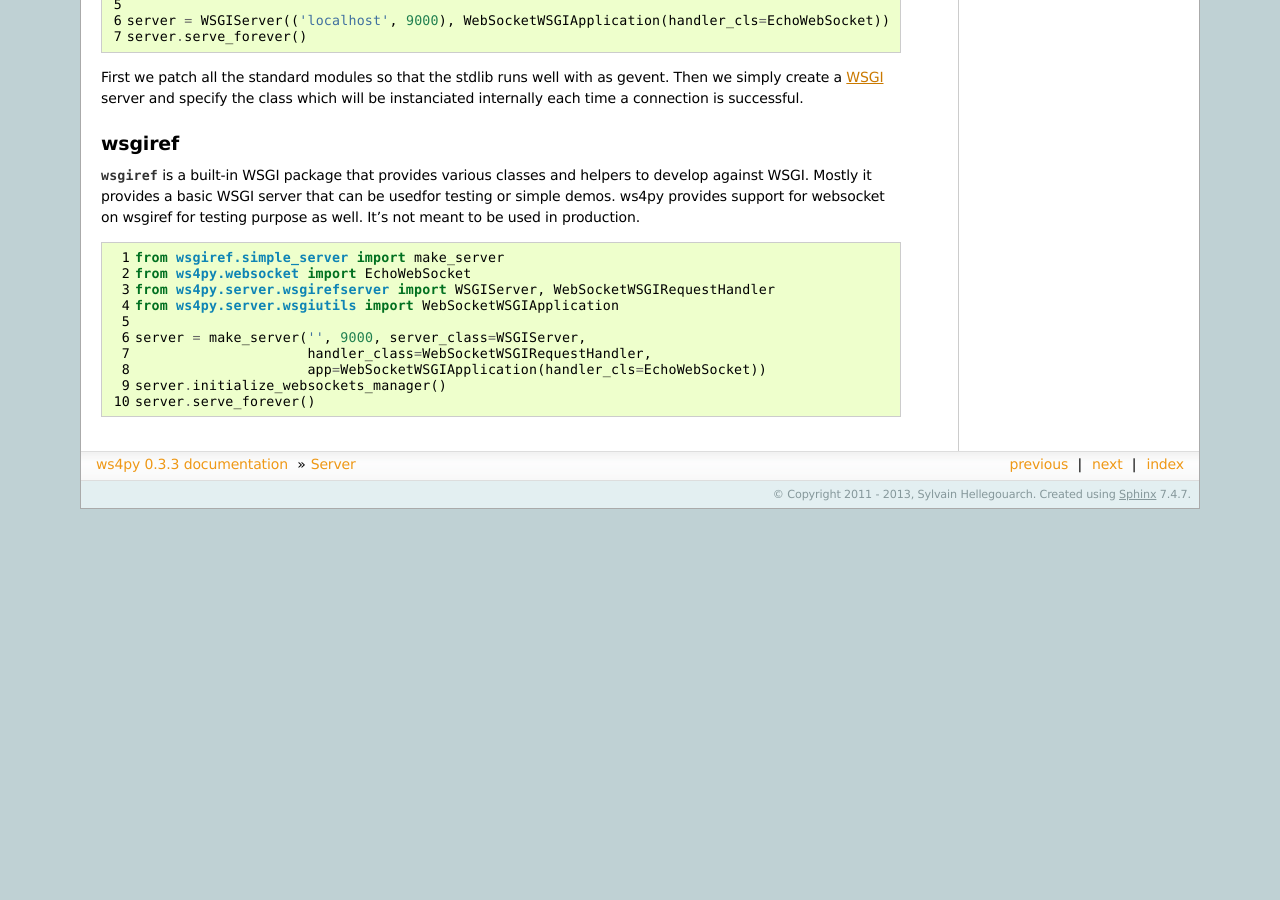
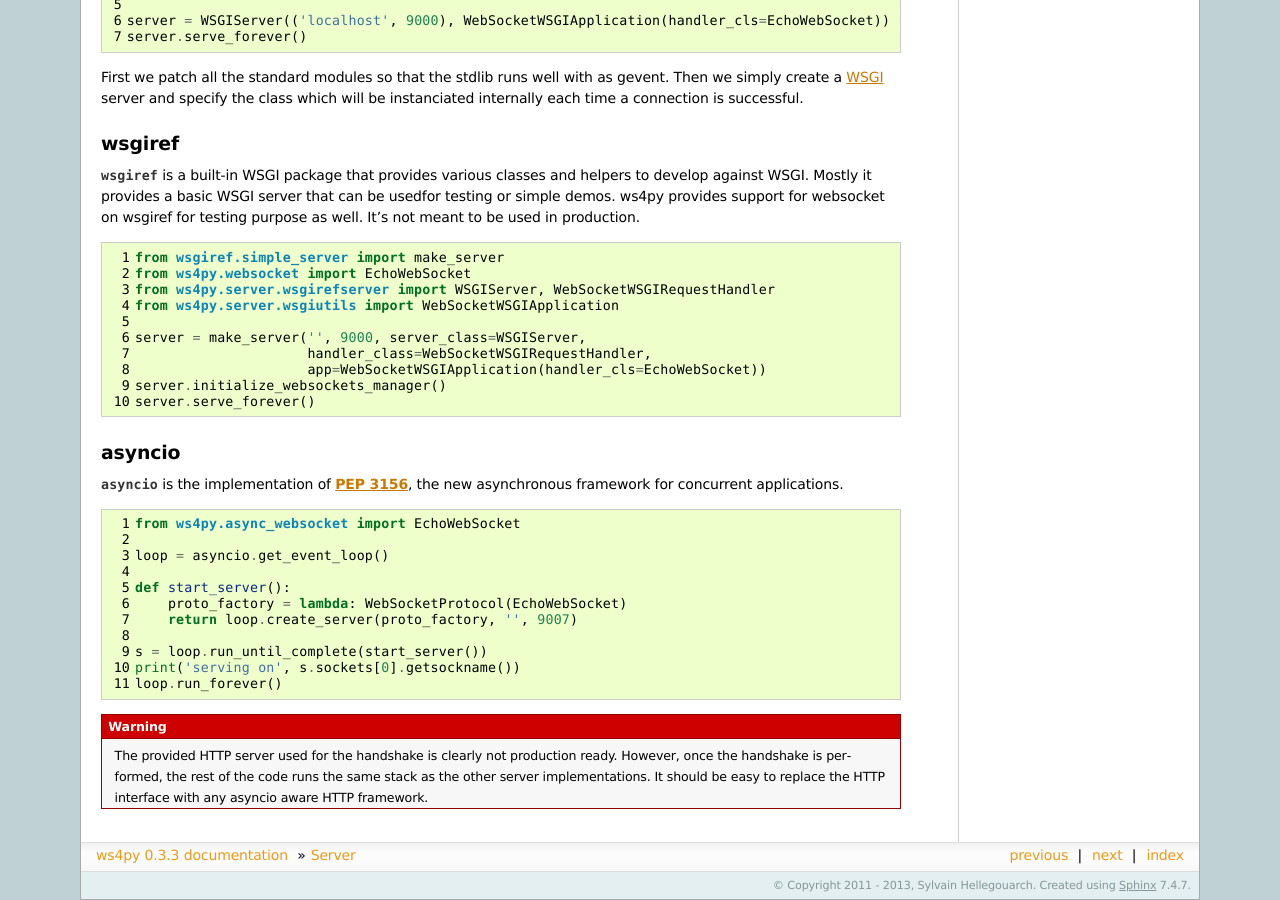
Before and after one commit to Lawouach/WebSocket-for-Python, a Sphinx documentation site: the page built from docs/sources/servertutorial.rst, in a window 1280 px wide and 900 px high, scrolled down 962 px. Built offline with Sphinx 7.4.7, drawn with Linux system fonts in a browser that asks for light colours; before the commit the page ends 1471 px from its top, so only the background shows below that.

Commit message:
asyncio simple doc mention

```diff
--- a/docs/sources/requirements.rst
+++ b/docs/sources/requirements.rst
@@ -34,7 +34,8 @@ ws4py comes with three server implementations:
 
 - Built-in: The server relies on the built-in :mod:`wsgiref` module.
 - CherryPy: The `CherryPy <http://www.cherrypy.org/CherryPy>`_ server requires 3.2.2+
-- gevent: The gevent server requires `gevent <http://www.gevent.org/>`_ 0.13.6 or 1.0.0-dev
+- gevent: The gevent server requires `gevent <http://www.gevent.org/>`_ 1.0.0
+- asyncio: :pep:`3156` implementation for Python 3.3+
 
 Testing
 -------
--- a/docs/sources/servertutorial.rst
+++ b/docs/sources/servertutorial.rst
@@ -78,3 +78,31 @@ wsgiref
                          app=WebSocketWSGIApplication(handler_cls=EchoWebSocket))
     server.initialize_websockets_manager()
     server.serve_forever()
+
+asyncio
+-------
+
+:py:mod:`asyncio` is the implementation of :pep:`3156`, the new asynchronous framework for concurrent
+applications.
+
+.. code-block:: python
+    :linenos:
+
+    from ws4py.async_websocket import EchoWebSocket
+
+    loop = asyncio.get_event_loop()
+
+    def start_server():
+        proto_factory = lambda: WebSocketProtocol(EchoWebSocket)
+        return loop.create_server(proto_factory, '', 9007)
+
+    s = loop.run_until_complete(start_server())
+    print('serving on', s.sockets[0].getsockname())
+    loop.run_forever()
+
+.. warning::
+
+   The provided HTTP server used for the handshake is clearly not production ready. However,
+   once the handshake is performed, the rest of the code runs the same stack as the other
+   server implementations. It should be easy to replace the HTTP interface with any
+   asyncio aware HTTP framework.
```
